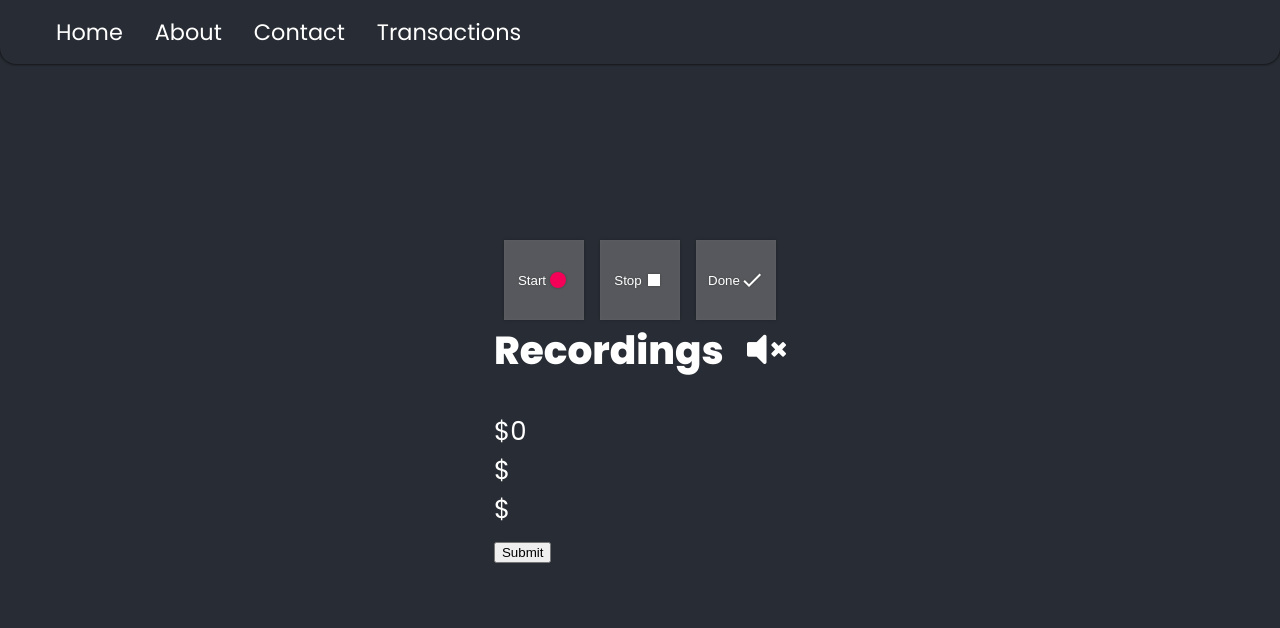
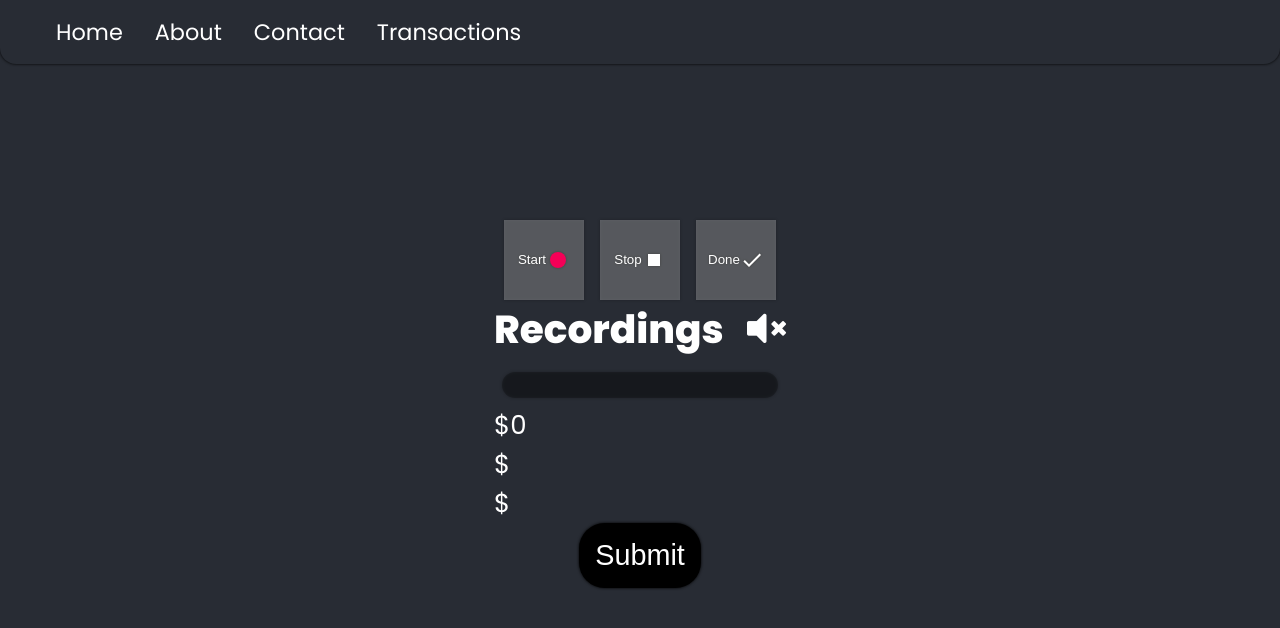
Before and after one commit to when-2-meet-dupe/speech-app, a React (Create React App) app in the folder client/: page /home in a window 1280 px wide. Shown: the top 628 px of the page. Built offline with nearby package versions, Linux system fonts and the light colour scheme.

Commit message:
Recording Styling Break Issue Fixed + Styling
text would be break ui over a specific amount of times being recorded. - fixed
also made recordings page look a bit better

```diff
--- a/client/src/App.css
+++ b/client/src/App.css
@@ -201,4 +201,36 @@ table {
   margin-left: 1rem;
 }
 
+.recordingNotes {
+  padding: 0.8rem;
+  margin: 0.5rem;
+  margin-top: -1.2rem;
+  background: rgba(0, 0, 0, 0.25);
+  border-radius: 1rem;
+  max-width: 40rem;
+  filter: drop-shadow(0rem 0rem 0.1rem black);
+}
+
+.submitRecordingHolder {
+  display: flex;
+  justify-content: center;
+}
+
+.submitRecordingHolder button {
+  border: none;
+  padding: 1rem;
+  font-size: 1.8rem;
+  color: white;
+  background: black;
+  border-radius: 1.6rem;
+  transition: 0.25s;
+  filter: drop-shadow(0rem 0rem 0.1rem black);
+}
+
+.submitRecordingHolder button:hover {
+  background: var(--green);
+  color: white;
+  filter: drop-shadow(0rem 0rem 0.2rem black);
+}
+
 /**/
--- a/client/src/STT/SpeechToText.js
+++ b/client/src/STT/SpeechToText.js
@@ -123,19 +123,20 @@ function SpeechToText() {
           <button onClick={handleSaveNote} disabled={!note}>
             Done <CheckIcon />
           </button>
-          <p>{note}</p>
         </div>
         <div className="box">
           <h2>Recordings <span className="volumePic">{volumePic}</span></h2>
-          {savedNotes.map((n) => (
+          {/* {savedNotes.map((n) => (
             <p key={n}>{n}</p>
-          ))}
+          ))} */}
         </div>
+        <div className="recordingNotes">{note}</div>
         <form className="stt-form">
           <div className="curr-amount">${amount}</div>
           <div className="curr-type">${type}</div>
           <div className="curr-cat">${category}</div>
           <div>
+            <div className="submitRecordingHolder">
             <button // Input for the submit button
               type="submit"
               value="Submit"
@@ -143,6 +144,7 @@ function SpeechToText() {
             >
               Submit
             </button>
+            </div>
           </div>
         </form>
       </div>
```
